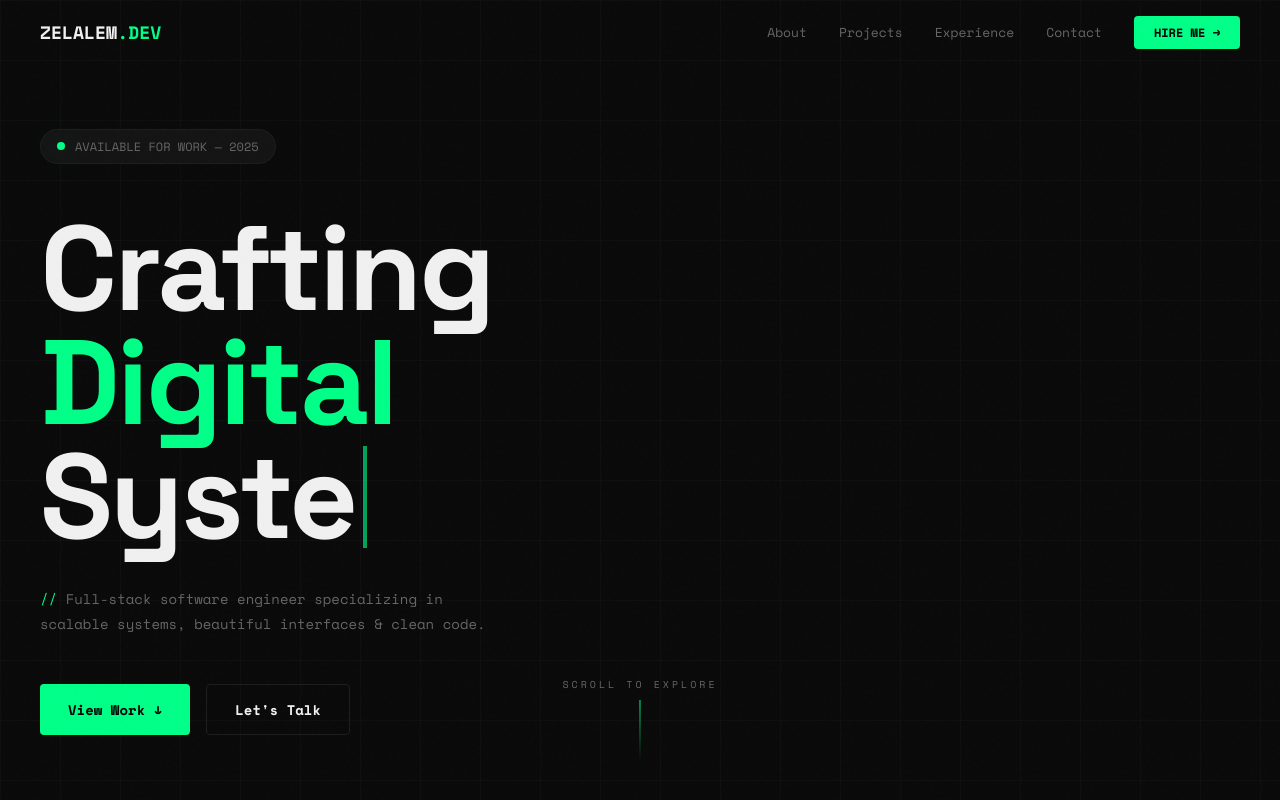
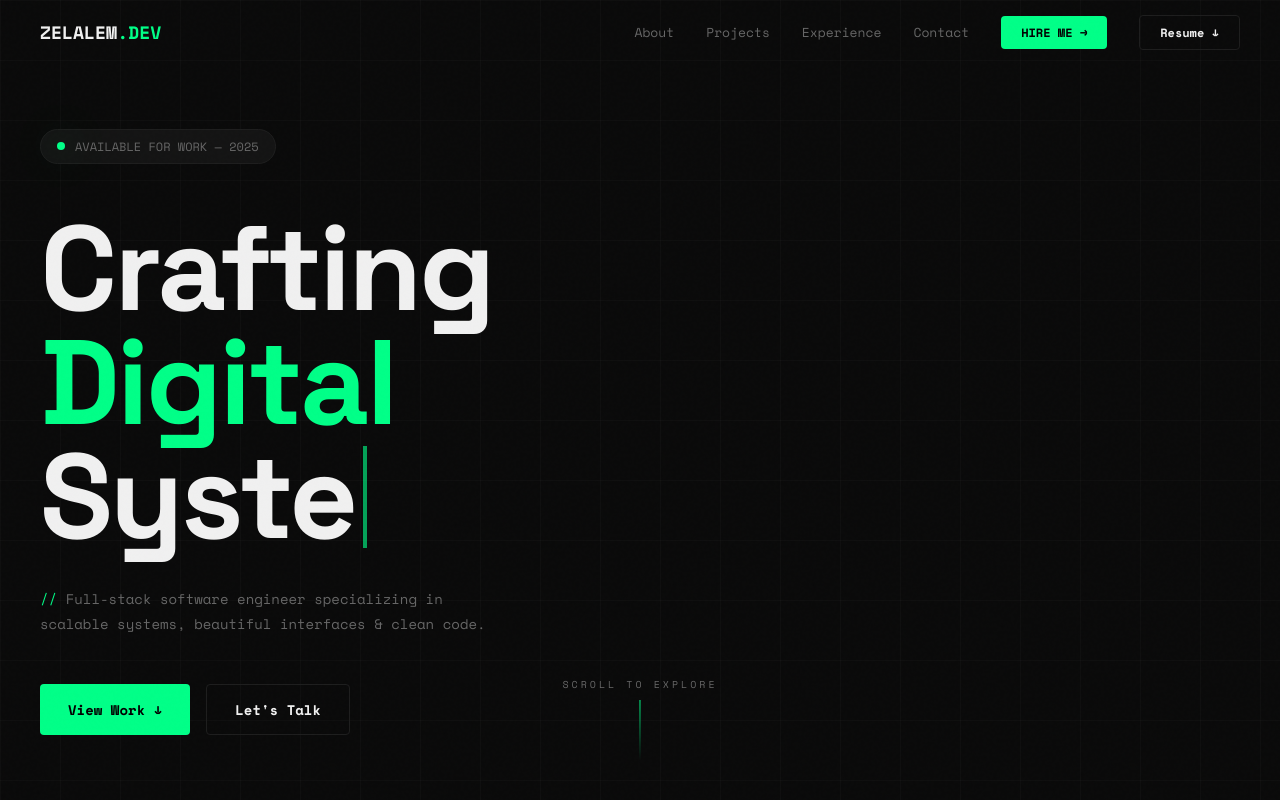
Before and after one commit to ztesfa88-png/portfolio, a Next.js app: page / in a window 1280 px wide. Shown: the top 800 px of the page. Built offline with nearby package versions, Linux system fonts and the light colour scheme.

Commit message:
feat: add Resume PDF download button to navbar
- Add 'Resume ↓' link pointing to /public/resume.pdf
- Present in both desktop nav and mobile menu

```diff
--- a/components/Navbar.tsx
+++ b/components/Navbar.tsx
@@ -39,6 +39,7 @@ export default function Navbar() {
             >{l}</a>
           ))}
           <a href="#contact" className="btn-primary" style={{ padding: '8px 20px', fontSize: 12 }}>HIRE ME →</a>
+          <a href="/resume.pdf" target="_blank" rel="noopener noreferrer" className="btn-outline" style={{ padding: '8px 20px', fontSize: 12 }}>Resume ↓</a>
         </div>
 
         {/* Mobile hamburger */}
@@ -63,6 +64,7 @@ export default function Navbar() {
             >{l}</a>
           ))}
           <a href="#contact" className="btn-primary" style={{ textAlign: 'center' }} onClick={() => setMenuOpen(false)}>HIRE ME →</a>
+          <a href="/resume.pdf" target="_blank" rel="noopener noreferrer" className="btn-outline" style={{ textAlign: 'center' }} onClick={() => setMenuOpen(false)}>Resume ↓</a>
         </div>
       )}
 
```
